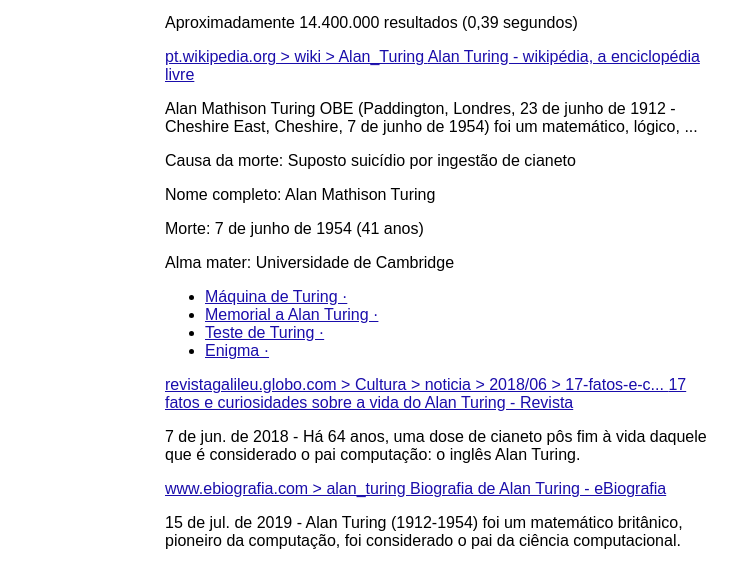
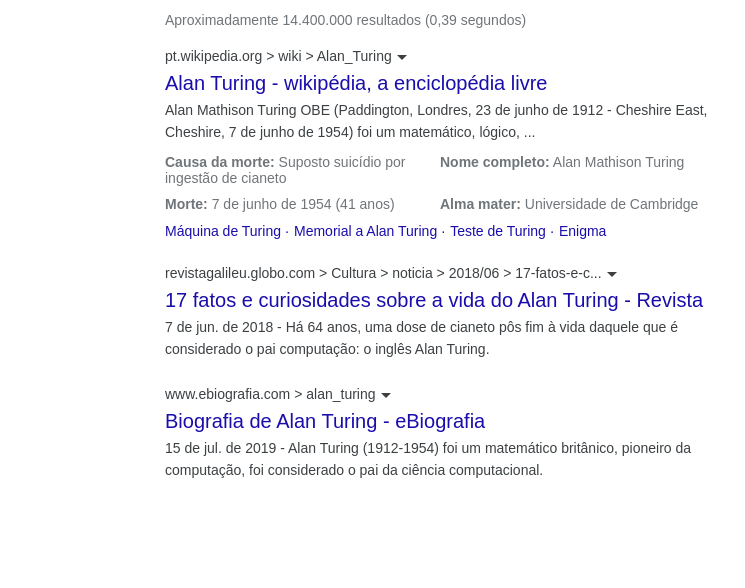
Before and after one commit to marcosandremoura/udm-estudo-html-css-google-search-clone, a plain HTML site: page index.html in a window 1280 px wide. Shown: the part 126-714 px from the top of the page, 0-745 px from the left. Drawn offline with Linux system fonts and the light colour scheme.

Commit message:
search results section finalization

```diff
--- a/css/style.css
+++ b/css/style.css
@@ -128,3 +128,90 @@ aside {
     margin-top: 50px;
     position: relative;
 }
+
+
+
+/* CONTEÚDO PRINCIPAL */
+
+#results {
+    color: #70757A;
+    font-size: 14px;
+    margin-bottom: 5px;
+}
+
+.search-result-box {
+    margin-bottom: 10px;
+}
+
+.container .ref-link {
+    display: inline-block;
+    font-size: 14px;
+    color: #3C4043;
+    text-decoration: none;
+    margin-bottom: 8px;
+    margin-top: 15px;
+    position: relative;
+    width: auto;
+}
+
+.triangle {
+    width: 0;
+    height: 0;
+    border-left: 5px solid transparent;
+    border-right: 5px solid transparent;
+    border-top: 5px solid #3C4043;
+    position: absolute;
+    top: 7px;
+    right: -15px;
+}
+
+.main-link {
+    font-size: 20px;
+    text-decoration: none;
+    display: block;
+}
+
+.main-link:hover {
+    text-decoration: underline;
+}
+
+.search-result-desc {
+    font-size: 14px;
+    color: #3C4043;
+    line-height: 1.57;
+    margin: 5px 0;
+}
+
+.info-box {
+    display: flex;
+    flex-direction: row;
+    flex-wrap: wrap;
+    width: 100%;
+}
+
+.info {
+    flex: 1 1 1;
+    width: 50%;
+    color: #70757A;
+    font-size: 14px;
+    margin: 5px 0;
+}
+
+.info-title {
+    font-weight: bold;
+}
+
+.related-results ul {
+    list-style: none;
+    padding-left: 0;
+    margin: 5px 0;
+}
+
+.related-results li {
+    display: inline-block;
+}
+
+.related-results li a {
+    font-size: 14px;
+    text-decoration: none;
+}
--- a/index.html
+++ b/index.html
@@ -62,7 +62,7 @@
                         <li><a href="#">Máquina de Turing &#183;</a></li>
                         <li><a href="#">Memorial a Alan Turing &#183;</a></li>
                         <li><a href="#">Teste de Turing &#183;</a></li>
-                        <li><a href="#">Enigma &#183;</a></li>
+                        <li><a href="#">Enigma </a></li>
                     </ul>
                 </div>
             </div>
```
